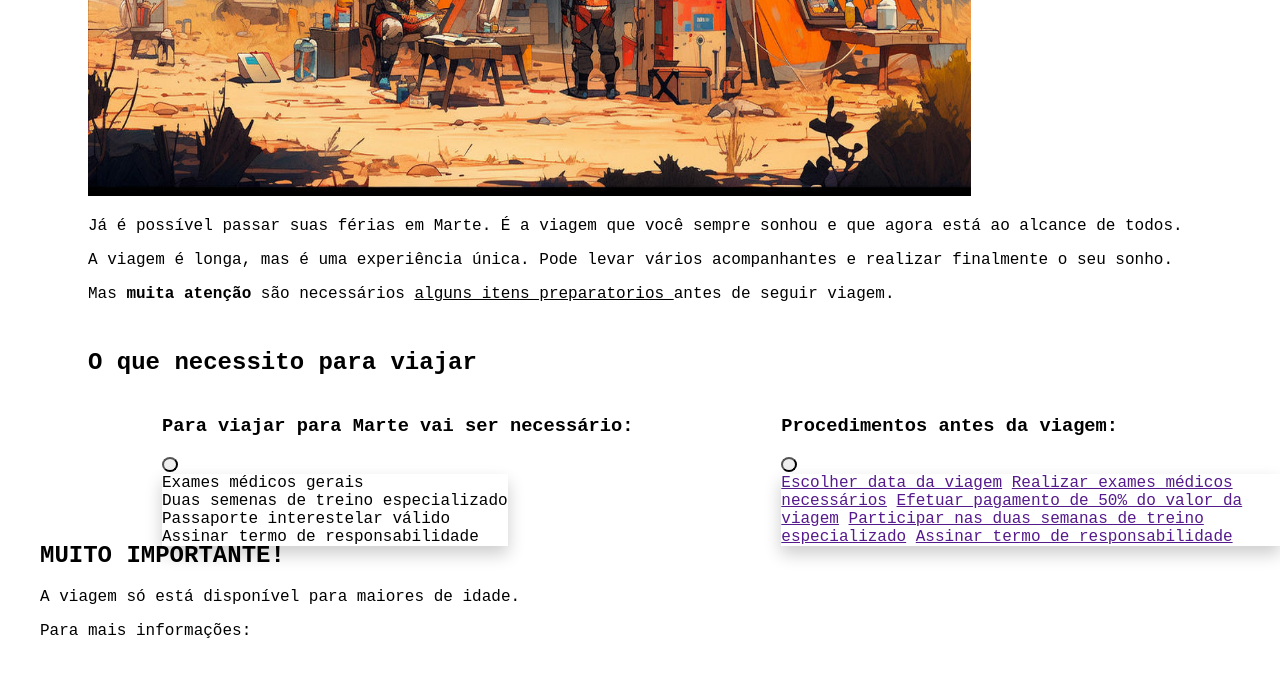
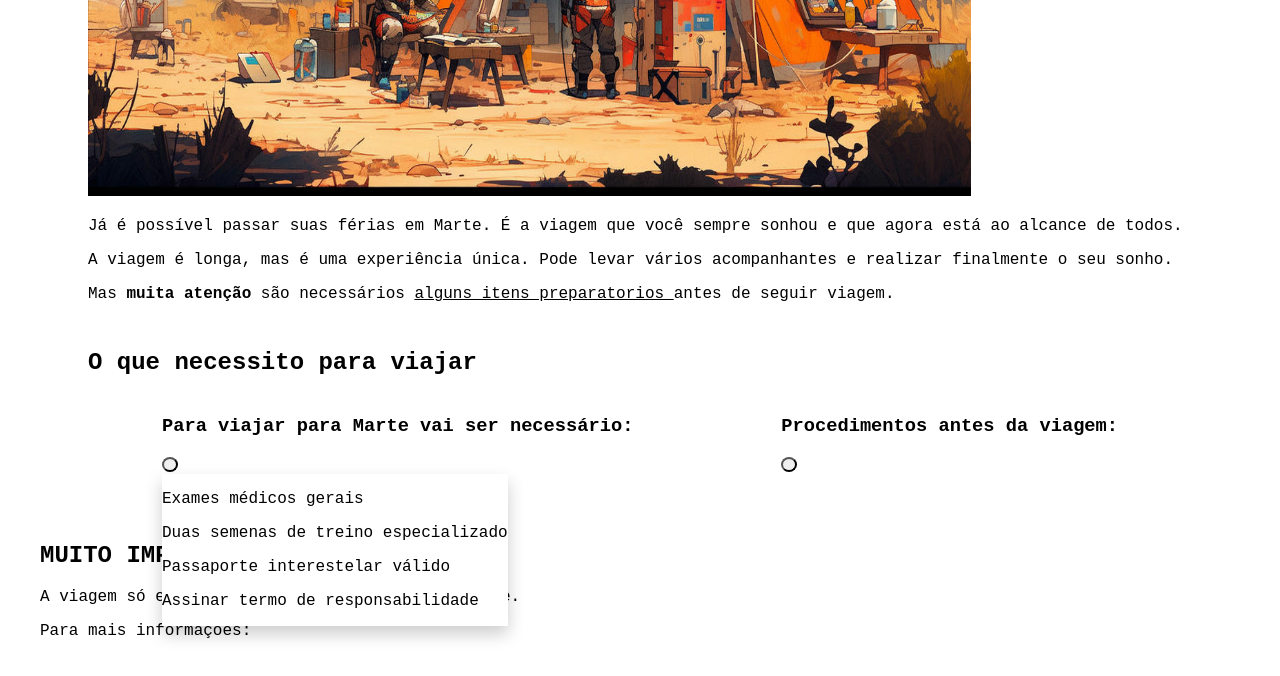
Before and after one commit to izabel-souza/viagem-para-marte, a plain HTML site: page index.html in a window 1280 px wide. Both pictures are taken after a click on the button 169 px from the left and 1058 px from the top of the page. Shown: the part 594-1270 px from the top of the page. Drawn offline with Linux system fonts and the light colour scheme.

Commit message:
dropdown working and favicon added. dropdown still to be fixed

```diff
--- a/index.html
+++ b/index.html
@@ -6,6 +6,7 @@
         <meta name="viewport" content="width=device-width, initial-scale=1.0">
         <title>Viagem para Marte</title>
         <link rel="stylesheet" href="style.css">
+        <link rel="icon" href="./imagens/mars favicon.jpg" >
         <script src="script.js"></script>
     </head>
 
@@ -13,17 +14,13 @@
         <header>
             <section>
                 <div>
-                    <h1>
-                        Já é possível viajar de férias para Marte
-                    </h1>
+                    <h1>Já é possível viajar de férias para Marte</h1>
 
                     <div class="header_line"></div>
 
                     <h3>Empresa americana tem a viagem que você sempre sonhou! Férias no planeta Marte, a preços expecionais.</h3>
 
-                    <p>
-                        Fonte: Agência de Viagens Interplanetária
-                    </p>
+                    <p>Fonte: Agência de Viagens Interplanetária</p>
                 </div>
             </section>
         </header>
@@ -66,24 +63,24 @@
                             <h3>Para viajar para Marte vai ser necessário:</h3>
                         </div>
 
-                        <button class="dropdown_menu_button" onClick="drop_function()"></button>
+                        <button class="dropdown_menu_button" onClick="toggleDropdown('dropdown')"></button>
                         <div class="dropdown_menu_box" id="dropdown">
-                            <a href=""> Exames médicos gerais</a>
-                            <a href=""> Duas semenas de treino especializado</a>
-                            <a href=""> Passaporte interestelar válido</a>
-                            <a href=""> Assinar termo de responsabilidade</a>
+                            <p> Exames médicos gerais</p>
+                            <p> Duas semenas de treino especializado</p>
+                            <p> Passaporte interestelar válido</p>
+                            <p> Assinar termo de responsabilidade</p>
                         </div>
                     </div>
 
                     <div>
                         <h3>Procedimentos antes da viagem:</h3>
-                        <button class="dropdown_menu_button_2" onClick="drop_function()"></button>
+                        <button class="dropdown_menu_button_2" onClick="toggleDropdown('dropdown_2')" data-dropdown="dropdown_2"></button>
                         <div class="dropdown_menu_box_2" id="dropdown_2">
-                            <a href="">Escolher data da viagem</a>
-                            <a href="">Realizar exames médicos necessários</a>
-                            <a href="">Efetuar pagamento de 50% do valor da viagem</a>
-                            <a href="">Participar nas duas semanas de treino especializado</a>
-                            <a href="">Assinar termo de responsabilidade</a>
+                            <p>Escolher data da viagem</p>
+                            <p>Realizar exames médicos necessários</p>
+                            <p>Efetuar pagamento de 50% do valor da viagem</p>
+                            <p>Participar nas duas semanas de treino especializado</p>
+                            <p>Assinar termo de responsabilidade</p>
                         </div>
                     </div>
 
--- a/script.js
+++ b/script.js
@@ -1,14 +1,18 @@
-function drop_function() {
-    document.getElementById("dropdown").classList.toggle("show");
-    document.getElementById("dropdown_2").classList.toggle("show");
+function toggleDropdown(dropdownID) {
+    var dropdown = document.getElementById(dropdownID);
+    dropdown.classList.toggle("show");
 }
 
 window.onclick = function(e) {
-    if(!e.target.matches(".dropdown_menu_button")) {
-        var dropdown = document.getElementById("dropdown");
-        var dropdown_2 = document.getElementById("dropdown_2");
-        if((dropdown.classList.contains("show")) || (dropdown_2.classList.contains("show"))) {
-            dropdown.classList.remove("show");
-        }
+    if (!e.target.matches(".dropdown_menu_button")) {
+        var dropdownButtons = document.querySelectorAll(".dropdown_menu_button");
+        dropdownButtons.forEach(function(button) {
+            var dropdownID = button.dataset.dropdown;
+            var dropdown = document.getElementById(dropdownID);
+
+            if (dropdown.classList.contains("show")) {
+                dropdown.classList.remove("show");
+            }
+        });
     }
 }
--- a/style.css
+++ b/style.css
@@ -49,7 +49,7 @@ main {
     z-index: 1;
 }
 
-.dropdown_menu_box a, .dropdown_menu_button_2 a {
+.dropdown_menu_box p, .dropdown_menu_button_2 p {
     display: block;
     float: none;
     text-decoration: none;
```
Also changed, not shown: imagens/mars favicon.jpg (added).
